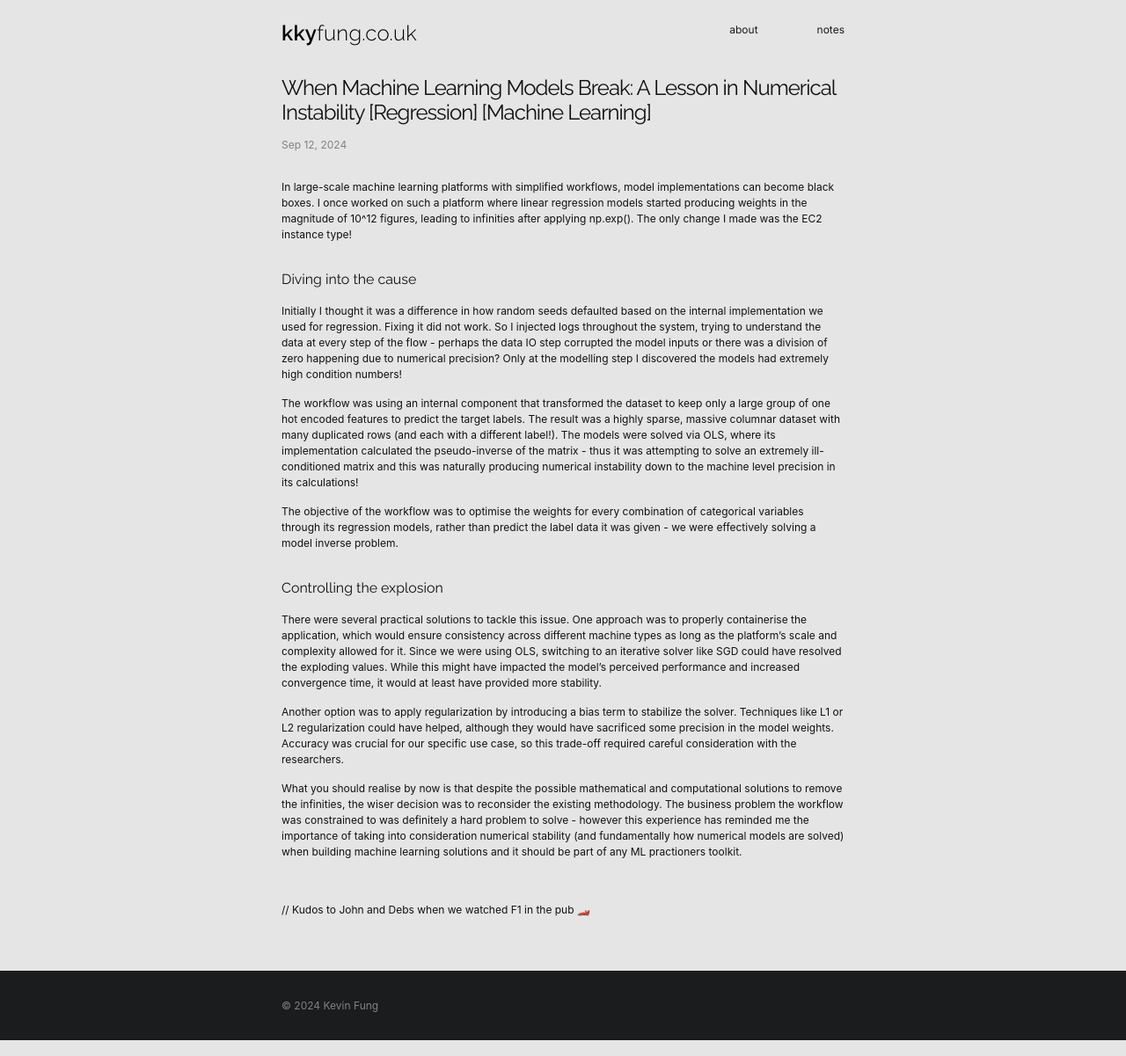
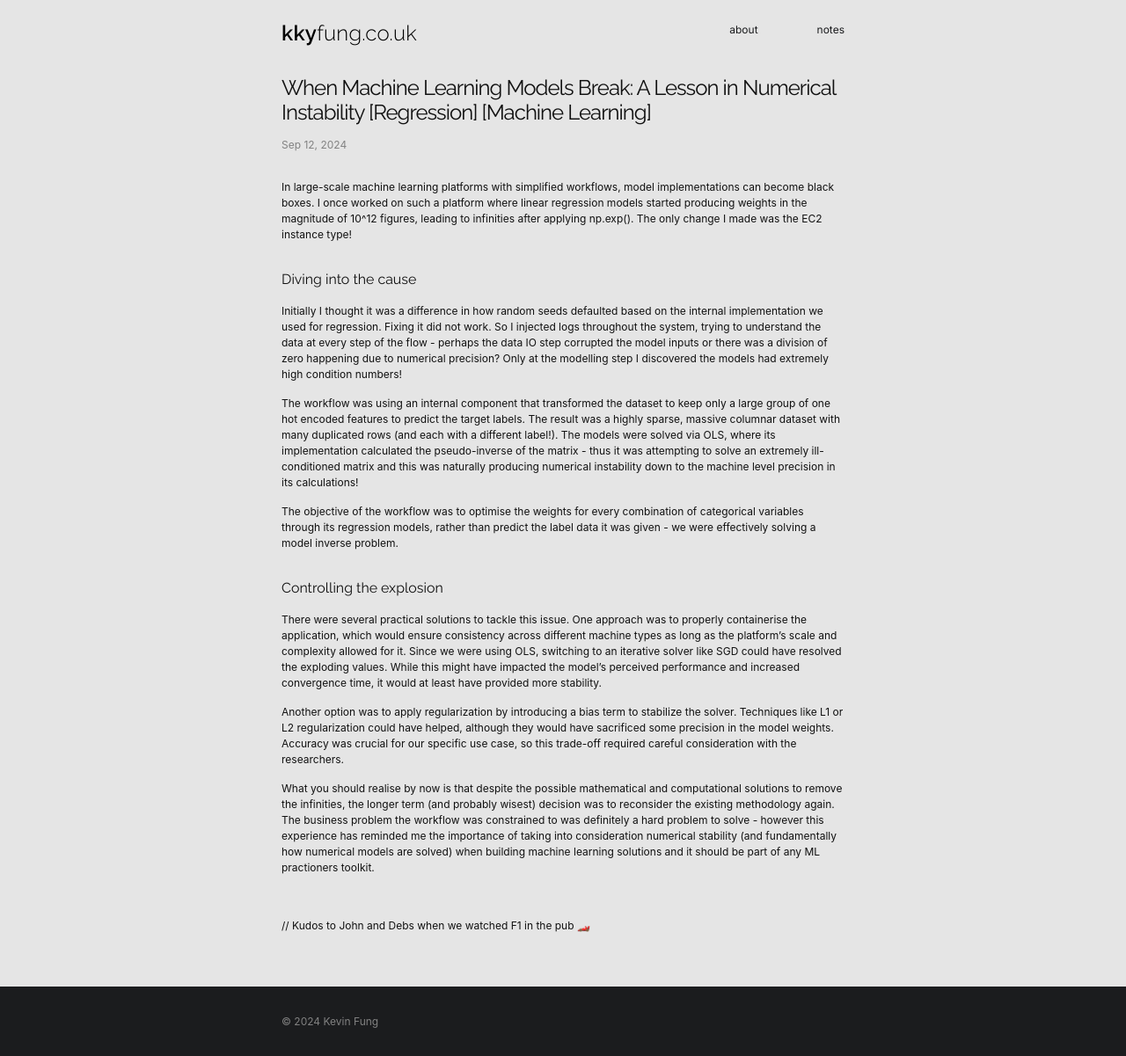
Before and after one commit to kev-fung/kev-fung.github.io, a Jekyll site: the page built from _posts/2024-09-12-exploding-infinities.markdown, in a window 1280 px wide. Shown: the whole page at 88% size. Built offline with Jekyll 4.4.1, drawn with Linux system fonts in a browser that asks for light colours.

Commit message:
improve post

```diff
--- a/_posts/2024-09-12-exploding-infinities.markdown
+++ b/_posts/2024-09-12-exploding-infinities.markdown
@@ -21,7 +21,7 @@
 
 Another option was to apply regularization by introducing a bias term to stabilize the solver. Techniques like L1 or L2 regularization could have helped, although they would have sacrificed some precision in the model weights. Accuracy was crucial for our specific use case, so this trade-off required careful consideration with the researchers.
 
-What you should realise by now is that despite the possible mathematical and computational solutions to remove the infinities, the wiser decision was to reconsider the existing methodology. The business problem the workflow was constrained to was definitely a hard problem to solve - however this experience has reminded me the importance of taking into consideration numerical stability (and fundamentally how numerical models are solved) when building machine learning solutions and it should be part of any ML practioners toolkit.
+What you should realise by now is that despite the possible mathematical and computational solutions to remove the infinities, the longer term (and probably wisest) decision was to reconsider the existing methodology again. The business problem the workflow was constrained to was definitely a hard problem to solve - however this experience has reminded me the importance of taking into consideration numerical stability (and fundamentally how numerical models are solved) when building machine learning solutions and it should be part of any ML practioners toolkit.
 
 <br>
 
```
Also changed, not shown: 2 other files.
